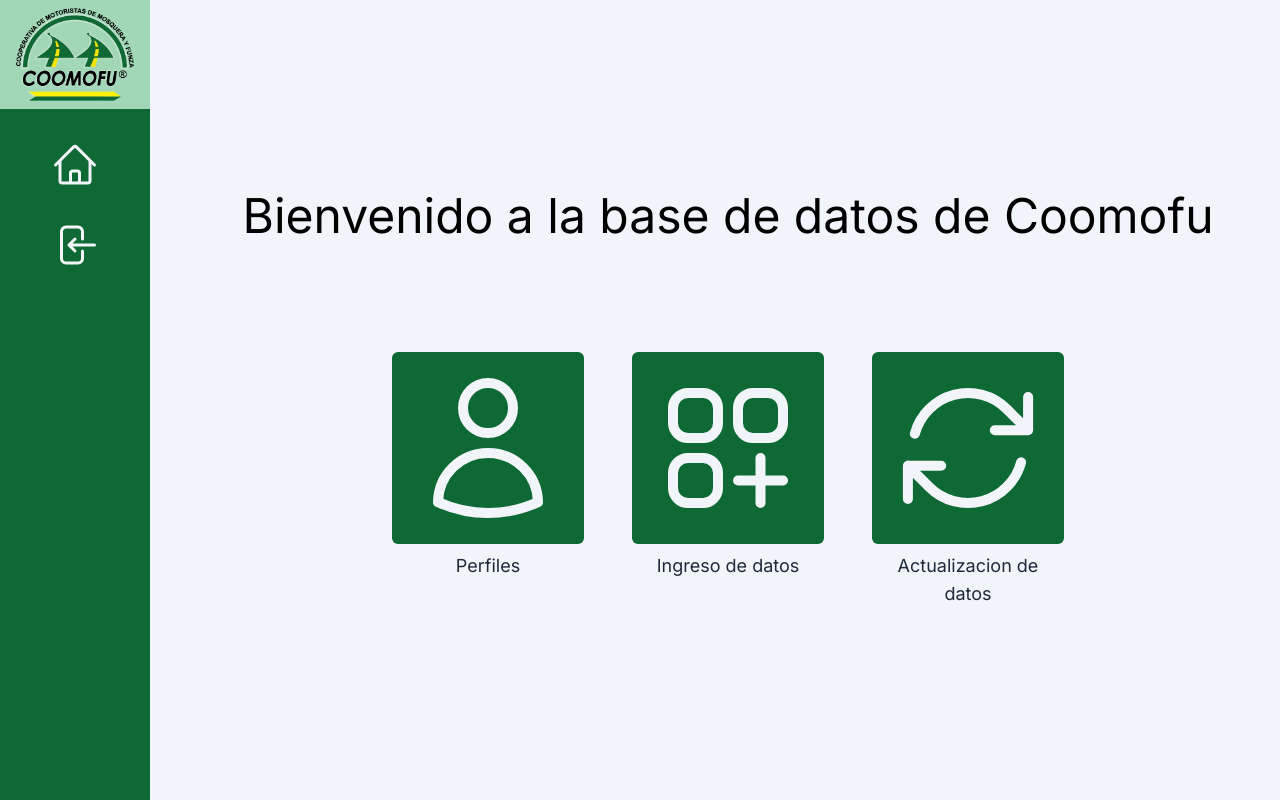
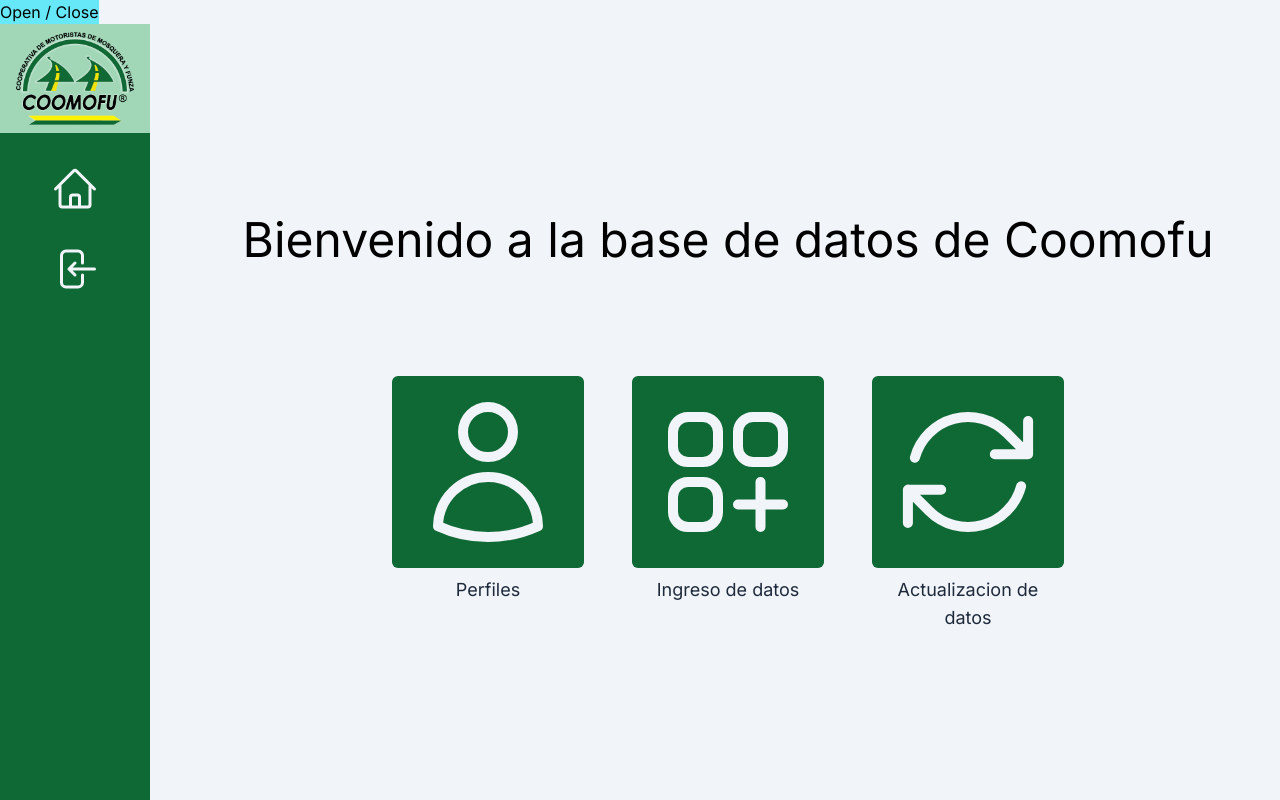
Before and after one commit to Git-Darkmoon/Coomofu, a Next.js app: page /user/home in a window 1280 px wide. Built offline with nearby package versions, Linux system fonts and the light colour scheme.

Commit message:
chore: implementation of the sidebar.

```diff
--- a/src/app/user/layout.tsx
+++ b/src/app/user/layout.tsx
@@ -1,9 +1,20 @@
+"use client"
+
 import Sidebar from "@/components/Sidebar"
+import { useState } from "react"
 
 function Landinglayout({ children }: any) {
+  const [isSidebarOpen, setIsSidebarOpen] = useState(false)
+
   return (
     <>
-      <Sidebar />
+      <button
+        className="bg-cyan-300"
+        onClick={() => setIsSidebarOpen(!isSidebarOpen)}
+      >
+        Open / Close
+      </button>
+      <Sidebar isOpen={isSidebarOpen} />
       {children}
     </>
   )
```
